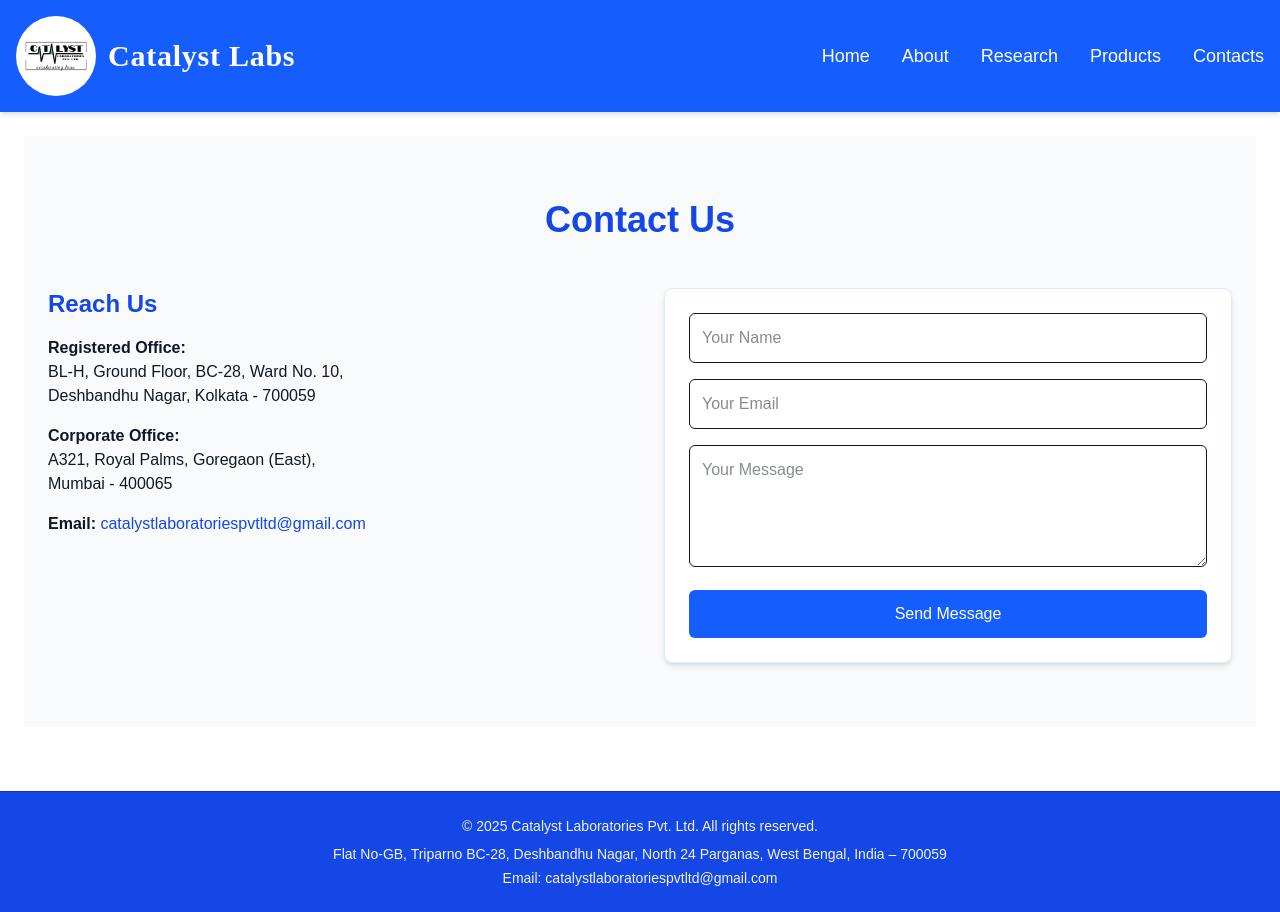
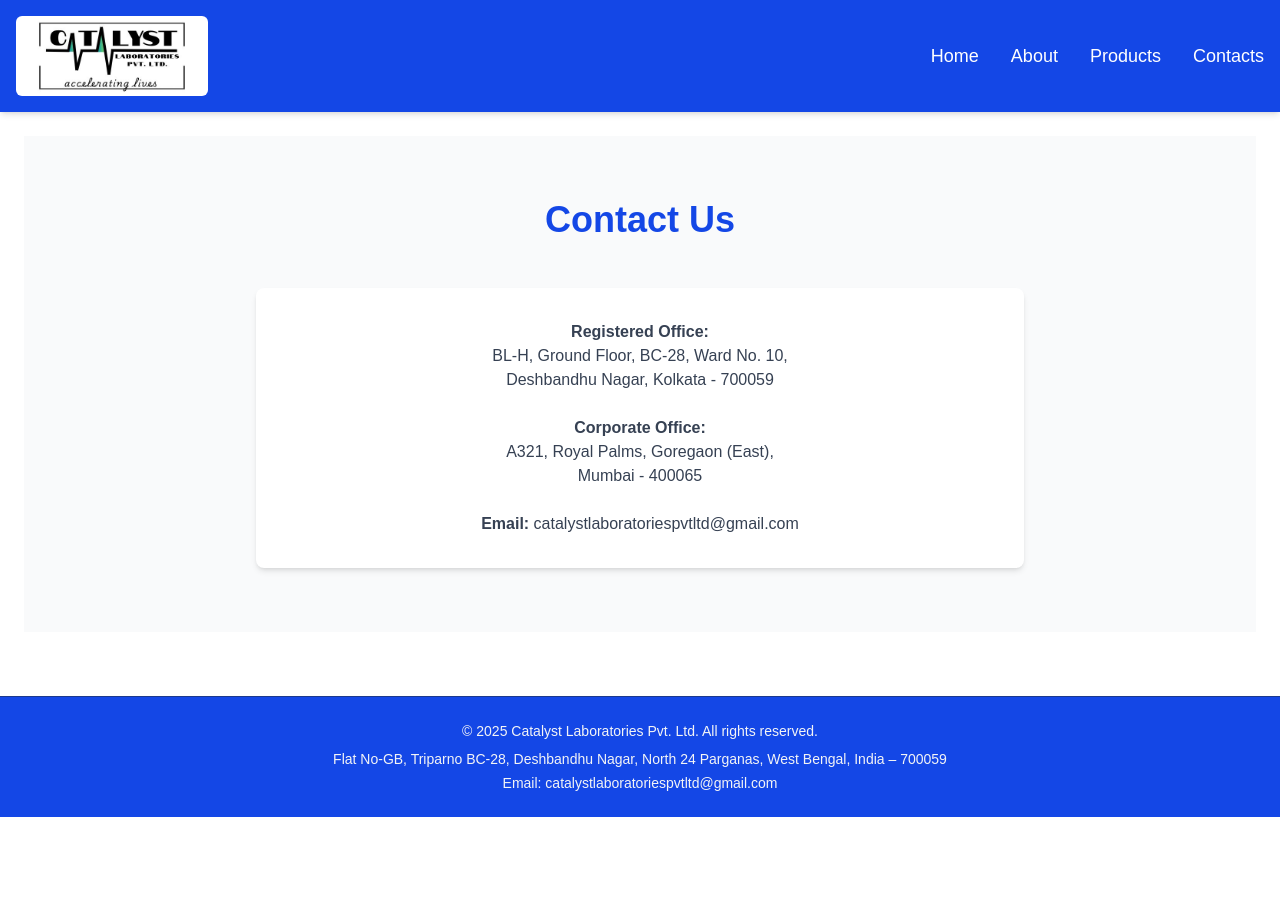
Before and after one commit to souvikBong/catalyst-labs, a Next.js app: page /contacts in a window 1280 px wide. After the commit the page ends 817 px from the top, so only its background shows below. Built offline with nearby package versions, Linux system fonts and the light colour scheme.

Commit message:
Modifications as per Director's suggestions.

```diff
--- a/app/about/page.js
+++ b/app/about/page.js
@@ -1,25 +1,10 @@
-export const metadata = {
-  title: "About | Catalyst Laboratories Pvt. Ltd.",
-  description:
-    "Learn about Catalyst Laboratories Pvt. Ltd. — our mission, vision, and commitment to quality healthcare.",
-};
-
-export default function AboutPage() {
+export default function About() {
   return (
-    <section className="bg-gray-50 text-gray-900 min-h-screen py-12 px-6">
-      <div className="max-w-5xl mx-auto text-center">
-        <h1 className="text-4xl font-bold text-blue-700 mb-6">
-          About Catalyst Laboratories
-        </h1>
-        <p className="text-lg text-gray-700 leading-relaxed mb-6">
-          Catalyst Laboratories Pvt. Ltd. is committed to advancing healthcare
-          through precision, innovation, and trust. Our mission is to develop
-          high-quality pharmaceutical formulations and provide reliable
-          healthcare solutions that improve lives.
-        </p>
-        <p className="text-lg text-gray-700 leading-relaxed">
-          Founded by a team of experienced professionals, Catalyst Labs blends
-          research expertise with global quality standards to ensure
+    <section className="bg-gray-50 text-gray-800 py-20">
+      <div className="container mx-auto px-6 text-center">
+        <h2 className="text-4xl font-bold text-blue-700 mb-6">About Us</h2>
+        <p className="text-lg md:text-xl text-gray-700 max-w-3xl mx-auto leading-relaxed">
+          Catalyst Laboratories delivers global quality standards to ensure
           cost-effective and safe formulations for every need.
         </p>
       </div>
--- a/app/components/Header.js
+++ b/app/components/Header.js
@@ -6,20 +6,15 @@
   const [menuOpen, setMenuOpen] = useState(false);
 
   return (
-    <header className="bg-blue-600 shadow-md text-white sticky top-0 z-50">
+    <header className="bg-blue-700 shadow-md text-white sticky top-0 z-50">
       <div className="container mx-auto flex justify-between items-center p-4">
-        {/* Logo and Title */}
-        <div className="flex items-center space-x-3">
+        {/* Logo Only */}
+        <div>
           <img
             src="/logo.jpg"
             alt="Catalyst Labs Logo"
-            width={70}
-            height={70}
-            className="rounded-full md:w-20 md:h-20 w-14 h-14"
+            className="rounded-md w-40 h-16 object-cover md:w-48 md:h-20"
           />
-          <h1 className="text-2xl md:text-3xl font-semibold tracking-wide font-[Bahnschrift]">
-            Catalyst Labs
-          </h1>
         </div>
 
         {/* Hamburger Icon (visible on mobile) */}
@@ -56,13 +51,13 @@
         <nav
           className={`${
             menuOpen ? "block" : "hidden"
-          } absolute md:static top-16 left-0 w-full md:w-auto bg-blue-700 md:bg-transparent md:flex md:space-x-8 text-lg font-medium transition-all duration-300`}
+          } absolute md:static top-16 left-0 w-full md:w-auto bg-blue-800 md:bg-transparent md:flex md:space-x-8 text-lg font-medium transition-all duration-300`}
         >
-          {["Home", "About", "Research", "Products", "Contacts"].map((item) => (
+          {["Home", "About", "Products", "Contacts"].map((item) => (
             <Link
               key={item}
               href={`/${item === "Home" ? "" : item.toLowerCase()}`}
-              className="block px-6 py-3 md:px-0 md:py-0 hover:text-gray-200 text-center md:text-left"
+              className="block px-6 py-3 md:px-0 md:py-0 hover:text-gray-300 text-center md:text-left"
               onClick={() => setMenuOpen(false)}
             >
               {item}
--- a/app/contacts/page.js
+++ b/app/contacts/page.js
@@ -1,70 +1,35 @@
+export const metadata = {
+  title: "Contact Us - Catalyst Laboratories Pvt. Ltd.",
+  description:
+    "Get in touch with Catalyst Laboratories Pvt. Ltd. for inquiries about our products, partnerships, or services.",
+};
+
 export default function Contacts() {
   return (
-    <section className="bg-gray-50 text-gray-900 py-16">
+    <section className="bg-gray-50 text-gray-800 py-16">
       <div className="container mx-auto px-6">
         <h2 className="text-4xl font-bold text-center mb-12 text-blue-700">
           Contact Us
         </h2>
 
-        <div className="grid md:grid-cols-2 gap-12">
-          {/* Contact Details */}
-          <div className="text-left sm:text-center md:text-left">
-            <h3 className="text-2xl font-semibold text-blue-700 mb-4">
-              Reach Us
-            </h3>
-            <p>
-              <strong>Registered Office:</strong>
-              <br />
-              BL-H, Ground Floor, BC-28, Ward No. 10,
-              <br />
-              Deshbandhu Nagar, Kolkata - 700059
-            </p>
+        <div className="max-w-3xl mx-auto text-center bg-white p-8 rounded-lg shadow-md">
 
-            <p className="mt-4">
-              <strong>Corporate Office:</strong>
-              <br />
-              A321, Royal Palms, Goregaon (East),
-              <br />
-              Mumbai - 400065
-            </p>
 
-            <p className="mt-4">
-              <strong>Email:</strong>{" "}
-              <a
-                href="mailto:catalystlaboratoriespvtltd@gmail.com"
-                className="text-blue-700 hover:underline"
-              >
-                catalystlaboratoriespvtltd@gmail.com
-              </a>
-            </p>
-          </div>
+          <p className="text-gray-700 mb-6">
+            <strong>Registered Office:</strong><br />
+            BL-H, Ground Floor, BC-28, Ward No. 10,<br />
+            Deshbandhu Nagar, Kolkata - 700059
+          </p>
 
-          {/* Contact Form */}
-          <div>
-            <form className="bg-white p-6 rounded-lg shadow-md border border-blue-100 space-y-4">
-              <input
-                type="text"
-                placeholder="Your Name"
-                className="w-full p-3 border rounded-md focus:outline-none focus:ring-2 focus:ring-blue-400"
-              />
-              <input
-                type="email"
-                placeholder="Your Email"
-                className="w-full p-3 border rounded-md focus:outline-none focus:ring-2 focus:ring-blue-400"
-              />
-              <textarea
-                placeholder="Your Message"
-                rows="4"
-                className="w-full p-3 border rounded-md focus:outline-none focus:ring-2 focus:ring-blue-400"
-              ></textarea>
-              <button
-                type="submit"
-                className="w-full py-3 bg-blue-600 text-white rounded-md hover:bg-blue-700 transition"
-              >
-                Send Message
-              </button>
-            </form>
-          </div>
+          <p className="text-gray-700 mb-6">
+            <strong>Corporate Office:</strong><br />
+            A321, Royal Palms, Goregaon (East),<br />
+            Mumbai - 400065
+          </p>
+
+          <p className="text-gray-700">
+            <strong>Email:</strong> catalystlaboratoriespvtltd@gmail.com
+          </p>
         </div>
       </div>
     </section>
--- a/app/layout.js
+++ b/app/layout.js
@@ -5,15 +5,6 @@
   title: "Catalyst Laboratories Pvt. Ltd.",
   description:
     "Official website of Catalyst Laboratories Pvt. Ltd. – delivering quality pharmaceuticals, diagnostics, and healthcare innovation.",
-  keywords: [
-    "Catalyst Labs",
-    "pharmaceuticals",
-    "diagnostics",
-    "research",
-    "healthcare",
-    "medical",
-    "biotech",
-  ],
 };
 
 export default function RootLayout({ children }) {
--- a/app/page.js
+++ b/app/page.js
@@ -4,7 +4,7 @@
       {/* 🔹 Fullscreen Hero Section */}
       <section className="relative w-full h-screen">
         <img
-          src="/bg.png"
+          src="/bg.jpg"
           alt="Catalyst Labs Laboratory"
           className="w-full h-full object-cover"
         />
@@ -13,8 +13,7 @@
             Catalyst Laboratories Pvt. Ltd.
           </h1>
           <p className="text-lg md:text-xl text-blue-100 max-w-2xl leading-relaxed">
-            Innovation • Quality • Trust — Advancing Healthcare for a Healthier
-            Tomorrow
+            Precision • Quality • Affordable - Accelerating lives for a better tomorrow
           </p>
         </div>
       </section>
--- a/app/products/page.js
+++ b/app/products/page.js
@@ -19,7 +19,7 @@
         "Calcium and Vitamin D3 supplement for stronger bones and improved bone density.",
     },
     {
-      name: "AMOXIGUARD-CV",
+      name: "AMXGRD CV 625",
       category: "Antibiotic",
       description:
         "Amoxicillin with Clavulanic acid formulation for broad-spectrum bacterial infections.",
@@ -33,23 +33,23 @@
   ];
 
   return (
-    <section className="bg-gray-50 text-gray-900 py-16">
+    <section className="bg-gray-50 text-gray-800 py-16">
       <div className="container mx-auto px-6">
         <h2 className="text-4xl font-bold text-center mb-12 text-blue-700">
           Our Products
         </h2>
 
-        <div className="grid lg:grid-cols-3 md:grid-cols-2 sm:grid-cols-1 gap-8">
+        <div className="grid md:grid-cols-3 sm:grid-cols-2 grid-cols-1 gap-8">
           {products.map((p, i) => (
             <div
               key={i}
-              className="p-6 bg-white rounded-lg shadow-md hover:shadow-xl border border-blue-100 transition transform hover:-translate-y-1"
+              className="p-6 bg-white rounded-lg shadow hover:shadow-lg transition"
             >
               <h3 className="text-2xl font-bold text-blue-700 mb-2">
                 {p.name}
               </h3>
               <p className="font-semibold text-gray-600 mb-2">{p.category}</p>
-              <p className="text-gray-700">{p.description}</p>
+              <p>{p.description}</p>
             </div>
           ))}
         </div>
--- a/app/research/page.js
+++ /dev/null
@@ -1,49 +0,0 @@
-export const metadata = {
-  title: "Research | Catalyst Laboratories Pvt. Ltd.",
-  description:
-    "Explore research initiatives and innovations at Catalyst Laboratories Pvt. Ltd.",
-};
-
-export default function ResearchPage() {
-  return (
-    <section className="bg-gray-100 text-gray-900 min-h-screen py-12 px-6">
-      <div className="max-w-6xl mx-auto text-center">
-        <h1 className="text-4xl font-bold text-blue-700 mb-6">
-          Research & Innovation
-        </h1>
-        <p className="text-lg text-gray-700 leading-relaxed mb-8">
-          Our R&D team focuses on formulating advanced pharmaceutical products
-          that adhere to international quality standards. We believe innovation
-          is the heart of healthcare progress.
-        </p>
-
-        <div className="grid sm:grid-cols-1 md:grid-cols-2 lg:grid-cols-3 gap-8">
-          {[
-            {
-              title: "Formulation Development",
-              desc: "Innovative solutions for oral, injectable, and topical formulations.",
-            },
-            {
-              title: "Analytical Research",
-              desc: "Cutting-edge analytical techniques ensuring product safety and stability.",
-            },
-            {
-              title: "Clinical Evaluation",
-              desc: "Scientific validation through ethical and accurate clinical research.",
-            },
-          ].map((item) => (
-            <div
-              key={item.title}
-              className="bg-white p-6 shadow-md rounded-lg hover:shadow-lg transition"
-            >
-              <h3 className="text-xl font-semibold text-blue-600 mb-3">
-                {item.title}
-              </h3>
-              <p className="text-gray-700 text-base">{item.desc}</p>
-            </div>
-          ))}
-        </div>
-      </div>
-    </section>
-  );
-}
```
Also changed, not shown: public/bg.jpg (added), public/bg.png (deleted).
